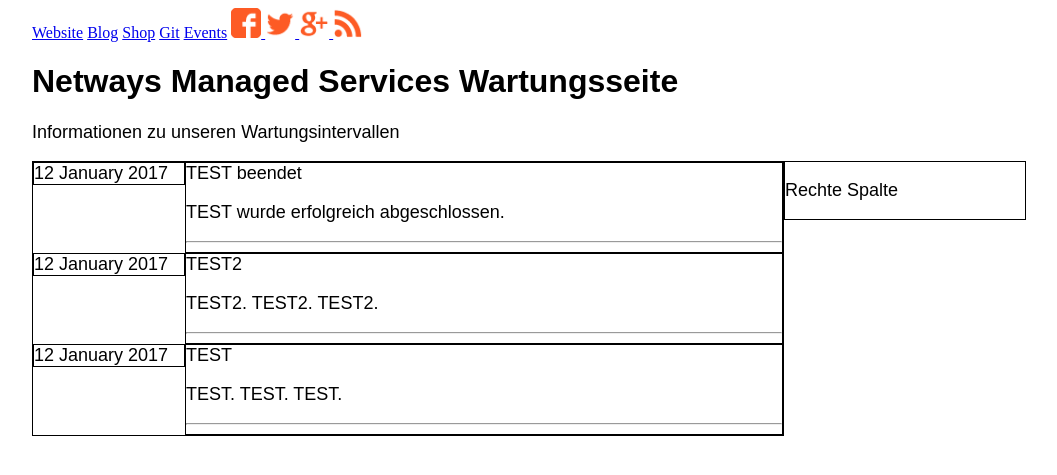
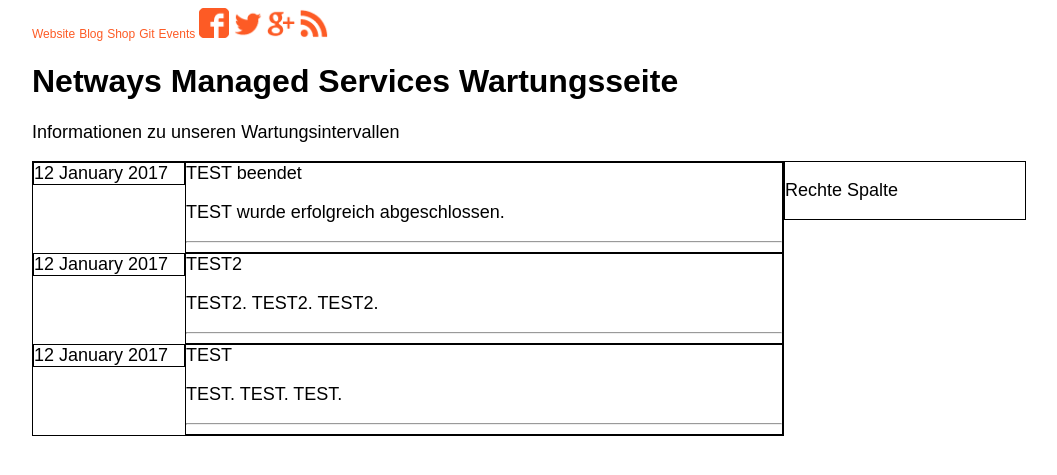
Before and after one commit to Storagegirl/storagegirl.github.io, a Jekyll site: the page built from index.html, in a window 1280 px wide. Shown: the top 475 px of the page, without its empty margins (108-1165 px from the left). Built offline with Jekyll 4.4.1, drawn with Linux system fonts in a browser that asks for light colours.

Commit message:
Update main.css

```diff
--- a/css/main.css
+++ b/css/main.css
@@ -21,11 +21,12 @@ p {
     text-align: left;
 }
 
-ul {
+a {
     font-family: arial;
-    color: black;
-    font-size: 18px;
-    text-align: left;
+    color: #FD5B25;
+    font-size: 12px;
+    text-align: right;
+    text-decoration: none;
 }
 
 .boxsocial {
```
